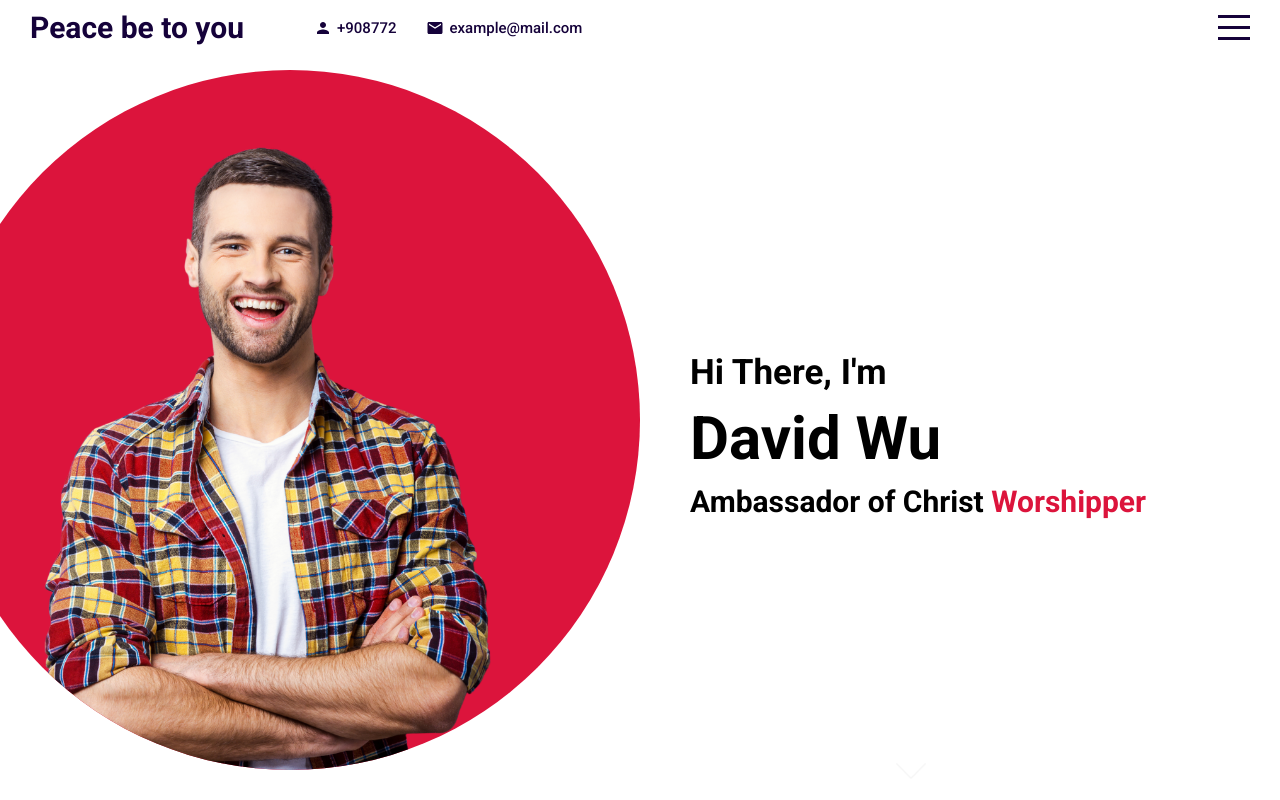
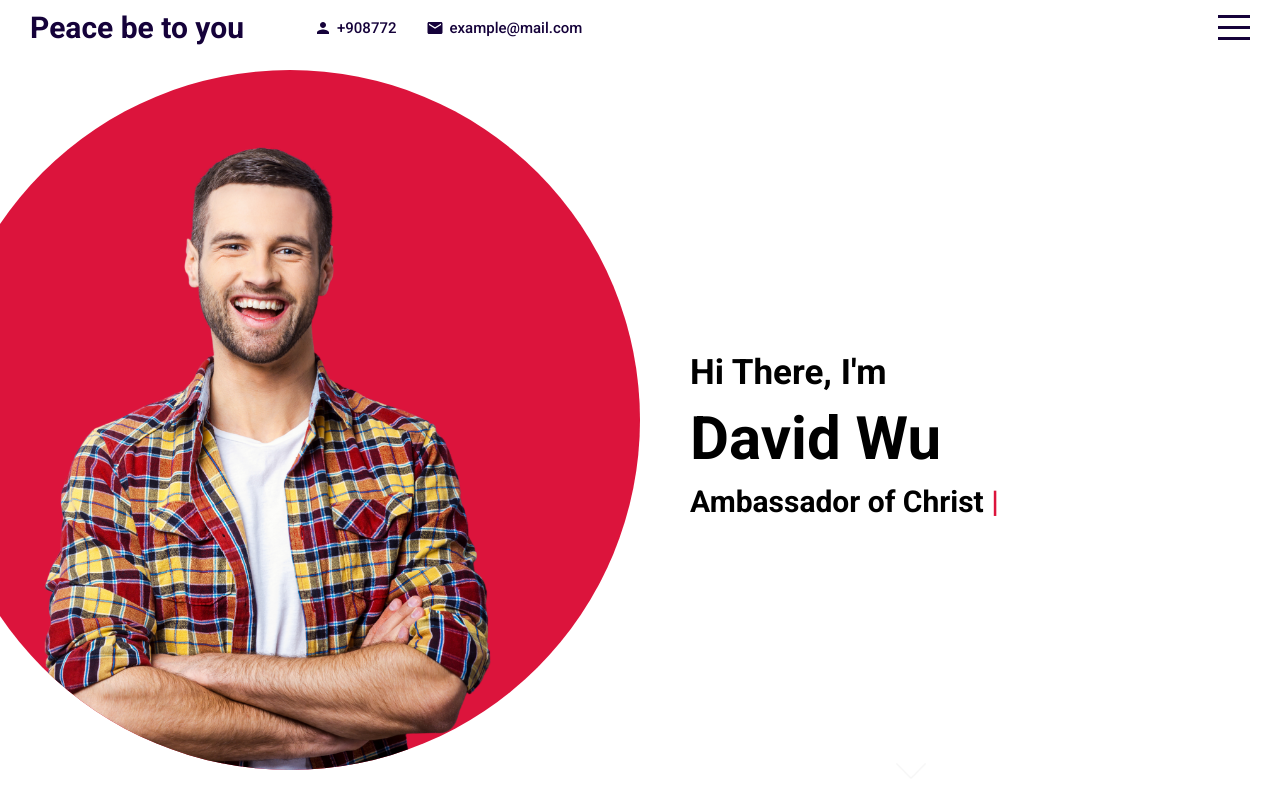
Before and after one commit to david204code/PortfolioLamaDev, a React (Create React App) app: page / in a window 1280 px wide. Built offline with nearby package versions, Linux system fonts and the light colour scheme.

Commit message:
using useRef of react with ityped extention, intro finished

```diff
--- a/src/components/intro/Intro.jsx
+++ b/src/components/intro/Intro.jsx
@@ -1,7 +1,27 @@
 import React from "react";
 import "./intro.scss";
+import { init } from "ityped";
+import { useEffect, useRef } from "react";
 
 export default function Intro() {
+  const textRef = useRef();
+
+  // instead of componentDidMount() use useEffect
+  useEffect(() => {
+    // console.log(textRef);
+    init(textRef.current, {
+      showCursor: true,
+      backDelay: 1500,
+      backSpeed: 40,
+      strings: [
+        "Love the Lord your God",
+        "with all your Heart",
+        "your Soul",
+        "your Strength",
+      ],
+    });
+  }, []);
+
   return (
     <div className="intro" id="intro">
       <div className="left">
@@ -14,7 +34,7 @@ export default function Intro() {
           <h2>Hi There, I'm</h2>
           <h1>David Wu</h1>
           <h3>
-            Ambassador of Christ <span>Worshipper</span>
+            Ambassador of Christ <span ref={textRef}></span>
           </h3>
         </div>
         <a href="#portfolio">
--- a/src/components/intro/intro.scss
+++ b/src/components/intro/intro.scss
@@ -51,6 +51,19 @@
           font-size: inherit;
           color: crimson;
         }
+
+        .ityped-cursor {
+          animation: blink 1s infinite;
+        }
+
+        @keyframes blink {
+          50% {
+            opacity: 1;
+          }
+          100% {
+            opacity: 0;
+          }
+        }
       }
     }
     a {
```
